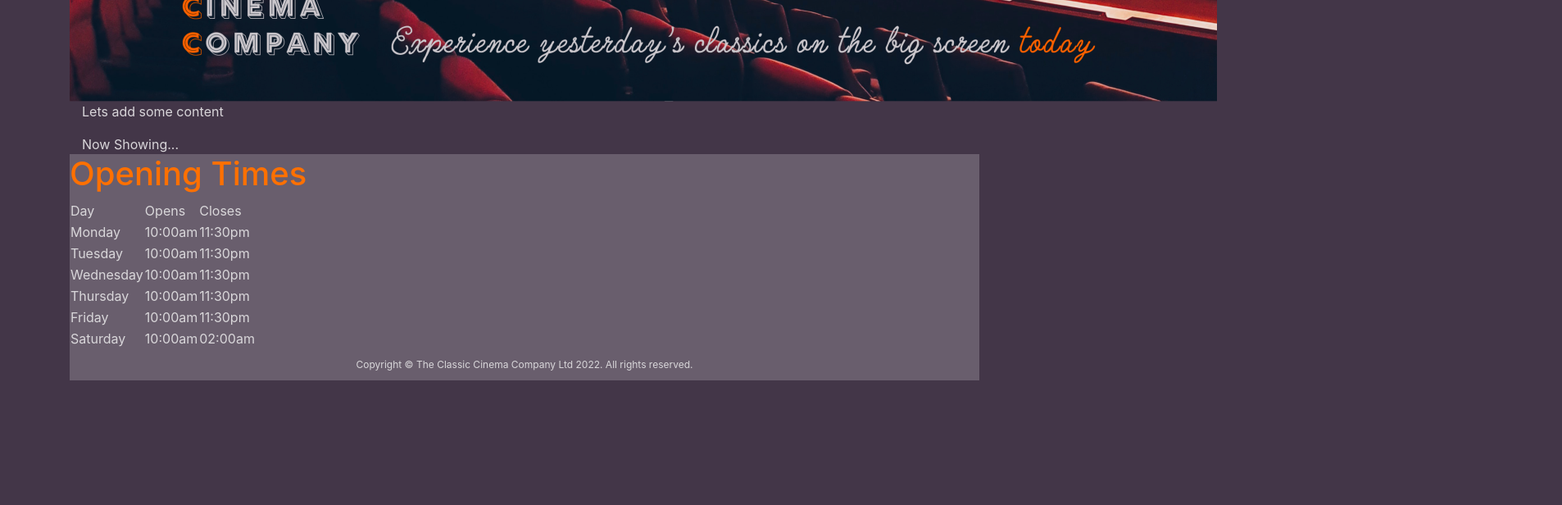
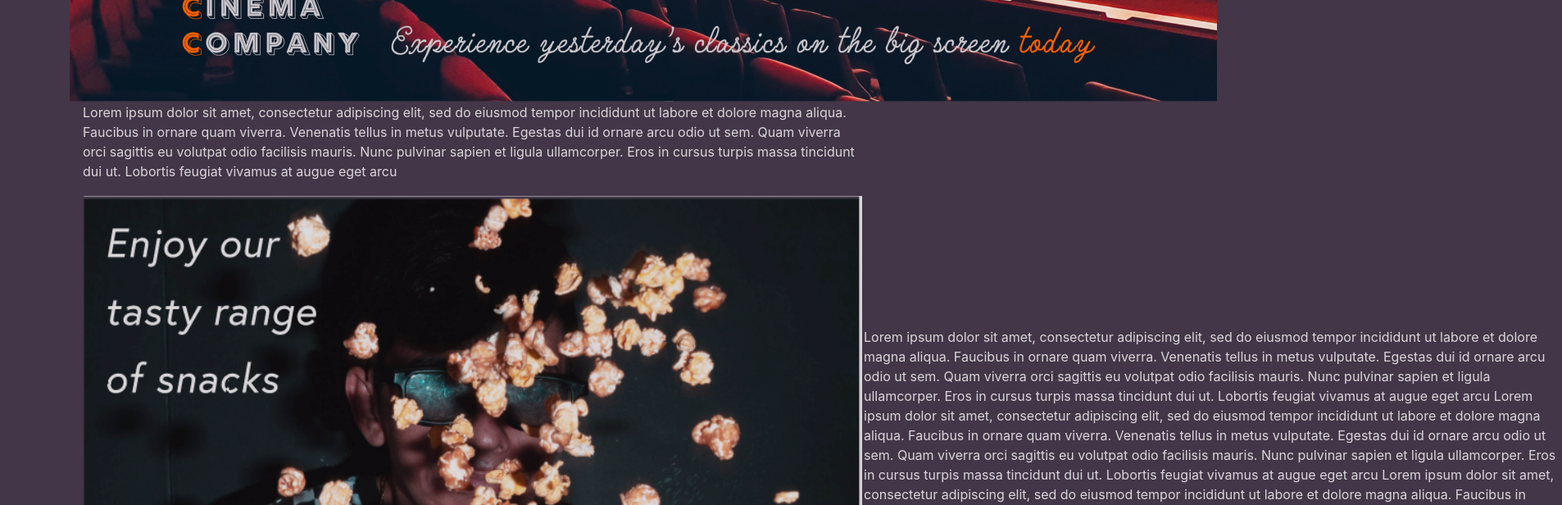
Before and after one commit to gazhunter/classic-cinema-company, a React (Create React App) app: page / in a window 1280 px wide. Shown: the part 480-1096 px from the top of the page at 82% size, 1906 px wide, since content can reach past the window. Before the commit the page ends 944 px from the top, so only its background shows below. Built offline with nearby package versions, Linux system fonts and the light colour scheme.

Commit message:
Add static home page text

```diff
--- a/src/Components/Home.jsx
+++ b/src/Components/Home.jsx
@@ -1,10 +1,11 @@
 import React from "react";
 import NowShowing from "./NowShowing";
+import HomePageText from "./HomePageText";
 
 const Home = () => {
   return (
     <div className="container">
-      <p>Lets add some content</p>
+      <HomePageText />
       <NowShowing />
     </div>
   );
```
